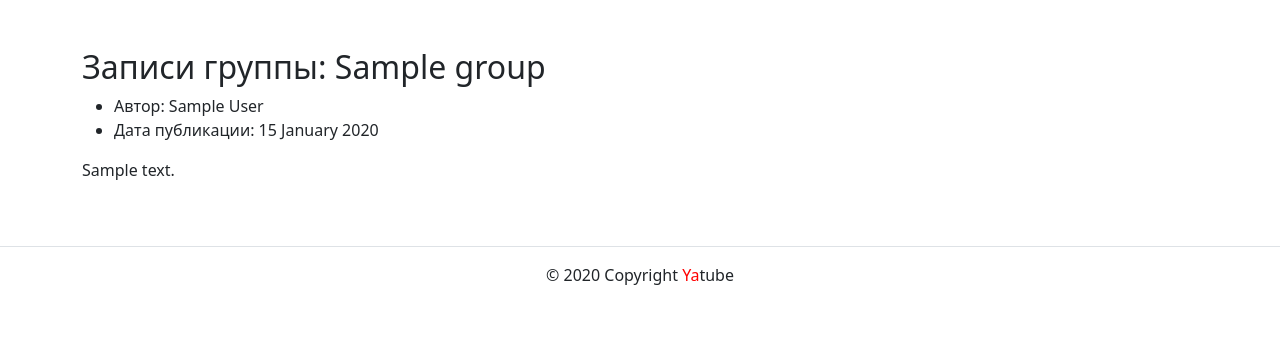
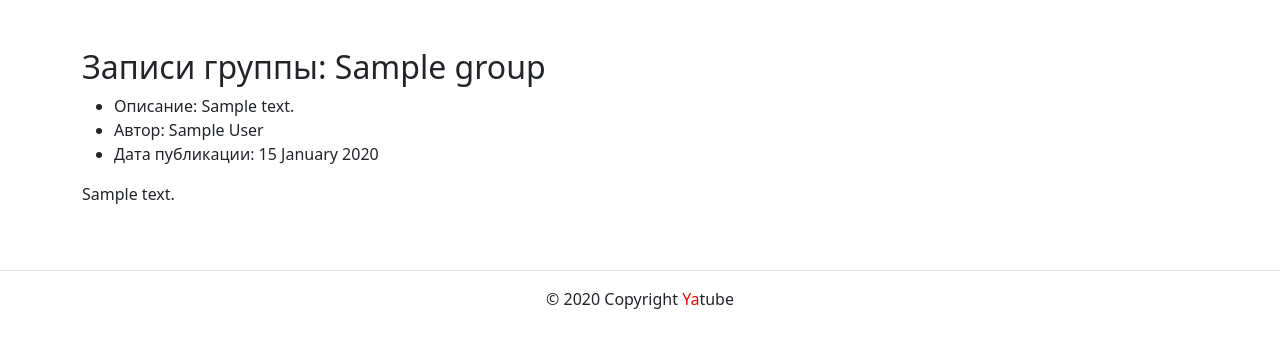
Before and after one commit to Krivoshein-E/hw02_community, a Django app: a page that uses yatube/templates/posts/group_list.html in a window 1280 px wide. Shown: the part 56-404 px from the top of the page. Run offline with Django 3.2, Linux system fonts and the light colour scheme; tables that the repository leaves empty hold one stand-in row (values such as "Sample post"); some libraries are stand-ins or nearby versions.

Commit message:
попытка 3

```diff
--- a/yatube/posts/admin.py
+++ b/yatube/posts/admin.py
@@ -17,7 +17,7 @@ class GroupAdmin(admin.ModelAdmin):
     search_fields = ('description',)
     list_filter = ('title',)
     empty_value_display = '-пусто-'
-    prepopulated_fields = {"slug": ("title",)}
+    prepopulated_fields = {'slug': ('title',)}
 
 
 admin.site.register(Post, PostAdmin)
--- a/yatube/posts/models.py
+++ b/yatube/posts/models.py
@@ -20,9 +20,6 @@ class Post(models.Model):
         related_name='posts'
     )
 
-    class Meta:
-        ordering = ['-pub_date']
-
     group = models.ForeignKey(
         Group,
         blank=True,
@@ -30,3 +27,6 @@ class Post(models.Model):
         related_name='posts',
         on_delete=models.SET_NULL
     )
+
+    class Meta:
+        ordering = ['-pub_date',]
--- a/yatube/posts/views.py
+++ b/yatube/posts/views.py
@@ -16,8 +16,7 @@ def group_posts(request, slug):
     template = 'posts/group_list.html'
 
     group = get_object_or_404(Group, slug=slug)
-    posts = Post.objects.all()[:10]
-
+    posts = group.posts.all()[:10]
     context = {
         'group': group,
         'posts': posts
--- a/yatube/templates/posts/group_list.html
+++ b/yatube/templates/posts/group_list.html
@@ -8,6 +8,9 @@
     <article>
         <ul>
           <li>
+            Описание: {{ post.group.description }}
+          </li>
+          <li>
             Автор: {{ post.author.get_full_name }}
           </li>
           <li>
@@ -15,7 +18,7 @@
           </li>
         </ul>
       <p>
-      {{ post.text }}
+        {{ post.text|linebreaks }}
       </p>
     </article>
   {% if not forloop.last %}<hr>{% endif %}
--- a/yatube/templates/posts/index.html
+++ b/yatube/templates/posts/index.html
@@ -15,11 +15,11 @@
         </li>
       </ul>
       <p>
-          {{ post.text }}
+        {{ post.text|linebreaksbr }}
       </p>
       {% if post.group %}
-          <a href="{% url 'posts:group_list' post.group.slug %}">все записи группы, {{ post.group.title }}</a>
+        <a href="{% url 'posts:group_list' post.group.slug %}">#{{ post.group.title }}</a>
       {% endif %}
+    </article>
   {% endfor %}
-      </article>
 {% endblock %}
```
Lines whose indentation alone changed are shown as unchanged.
